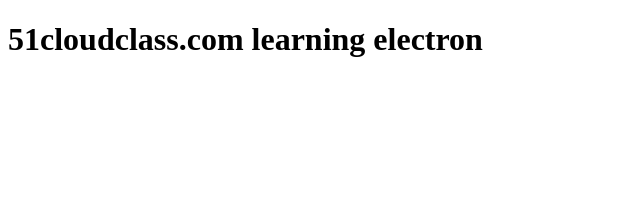
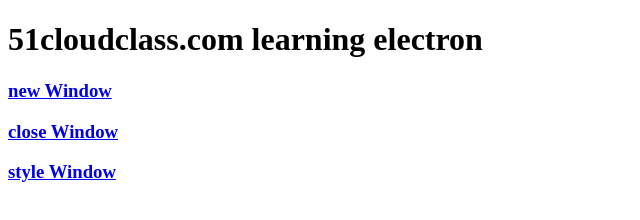
Before and after one commit to yangwawa0323/learning-electron, an Electron app: page index.html in a window 1280 px wide. Shown: the whole page, without its empty margins (0-640 px from the left). Drawn offline with Linux system fonts and the light colour scheme; no server answers.

Commit message:
window open on renderer process

```diff
--- a/index.html
+++ b/index.html
@@ -9,14 +9,30 @@
 
 <body>
     <h1>51cloudclass.com learning electron</h1>
+    <h3><a href="#" onclick="newWin()">new Window</a></h3>
+    <h3><a href="#" onclick="closeWin()">close Window</a></h3>
+    <h3><a href="#" onclick="styleWin()">style Window</a></h3>
+</body>
+<script>
+    let win;  // BrowserWindowProxy  < 18.0.0
+    // BrowserWindow
+    const newWin = () => {
+        win = window.open('./second.html',
+            '_blank',
+            'width=500,height=450,alwaysOnTop=1')
+    }
 
-</body>
-<!-- <script>
+    const closeWin = () => {
+        win.close()
+    }
+
+    const styleWin = () => {
+        win.document.querySelector('h2.inline-block').style.fontSize = '11px'
+    }
+</script>
+
+<script>
     require('./renderer.js')
-</script> -->
-
-<script src="./renderer.js">
-
 </script>
 
 </html>
```
Also changed, not shown: second.html (added, +16 -0 lines).
